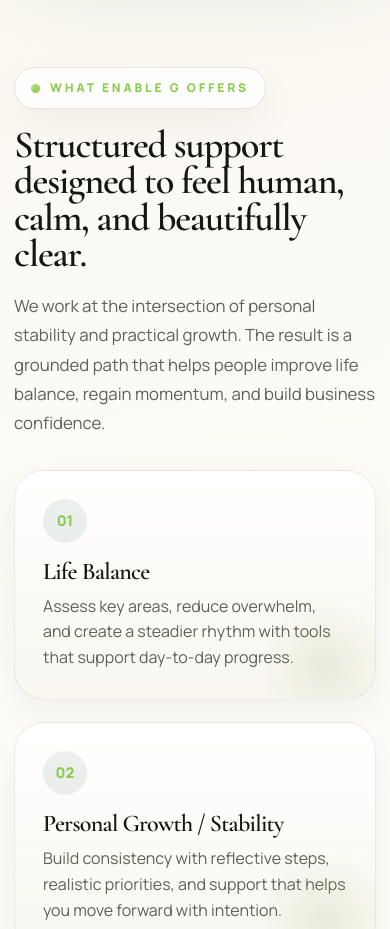
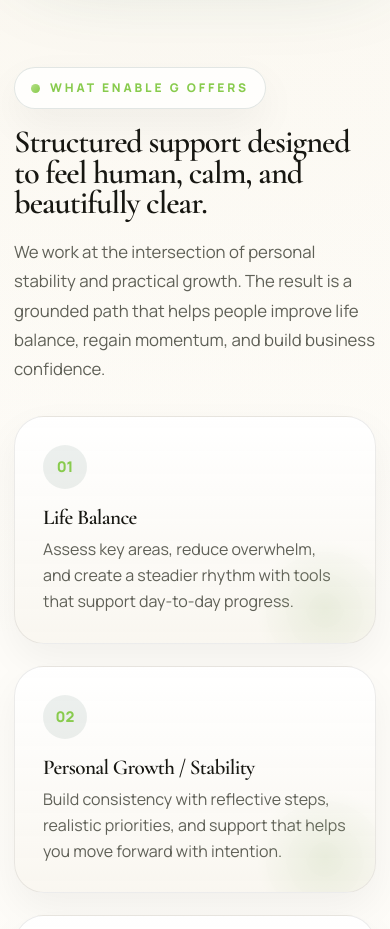
Before and after one commit to zabih0043-cyber/EnableG-Website-sample-, a website built with Parcel: page index.html in a window 390 px wide. Shown: the part 1260-2189 px from the top of the page. Built offline with nearby package versions, Linux system fonts and the light colour scheme.

Commit message:
Reduce mobile section title sizes

```diff
--- a/css/styles.css
+++ b/css/styles.css
@@ -1399,6 +1399,14 @@
 }
 
 @media (max-width: 699px){
+  h2{
+    font-size:clamp(2.02rem, 7vw, 2.6rem);
+  }
+
+  h3{
+    font-size:clamp(1.32rem, 5vw, 1.62rem);
+  }
+
   .about-hero-title{
     max-width:none;
     font-size:clamp(2.24rem, 8.7vw, 3rem);
```
